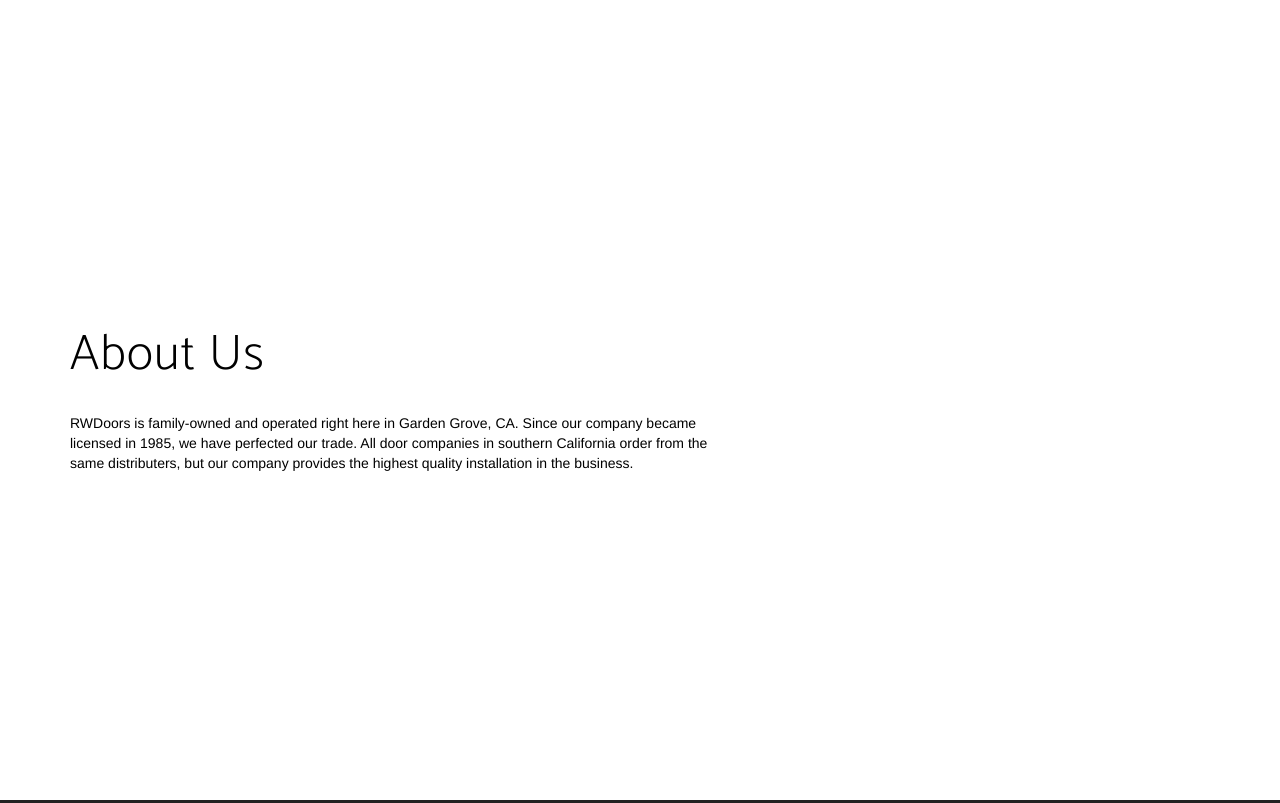
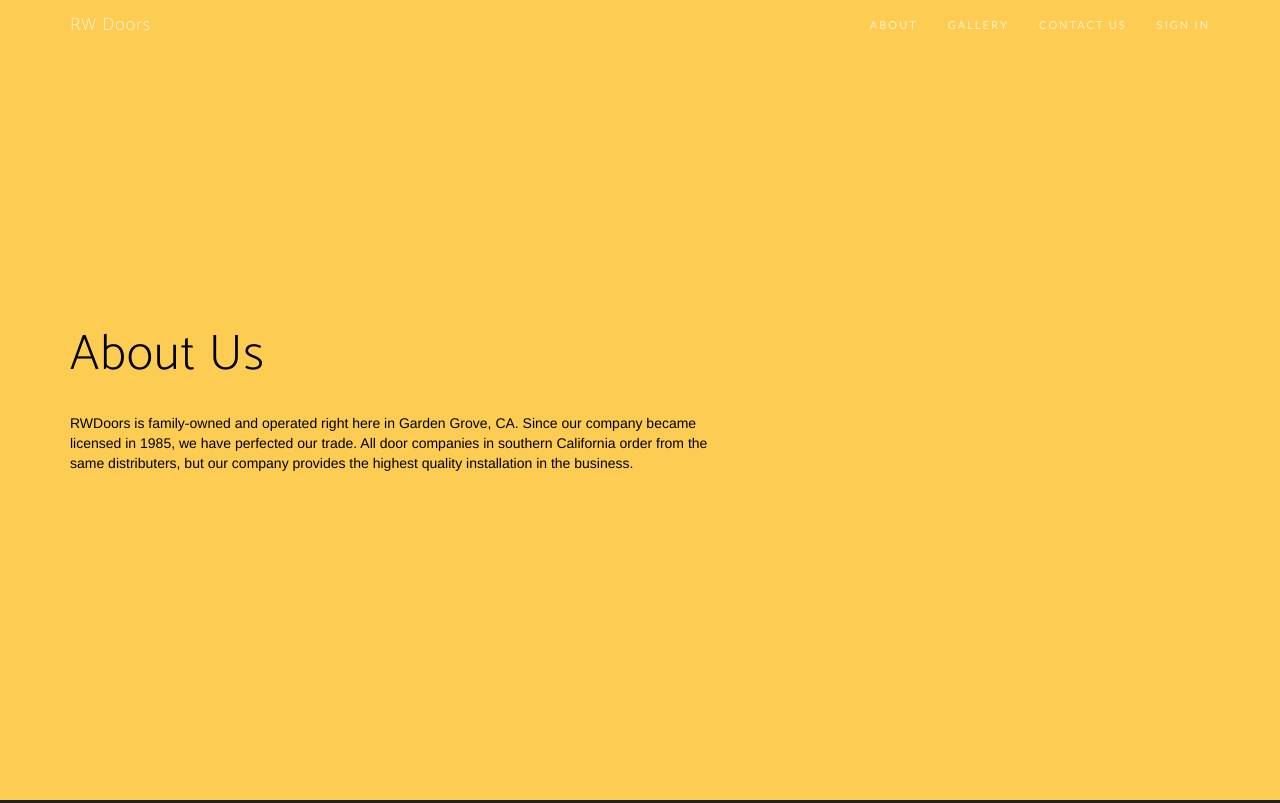
Before and after one commit to kduong781/rwdoors, a website: page public/about.html in a window 1280 px wide. Shown: the top 803 px of the page. Drawn offline with nearby package versions, Linux system fonts and the light colour scheme; a web font is replaced by a local one.

Commit message:
fixed changes

```diff
--- a/public/about.html
+++ b/public/about.html
@@ -50,11 +50,12 @@
                       <a class="page-scroll" href="gallery.html">Gallery</a>
                   </li>
                   <li>
-                      <a class="page-scroll" href="login.html">Order a Door</a>
+                      <a class="page-scroll" href="contact.html">Contact Us</a>
                   </li>
                   <li>
-                      <a class="page-scroll" href="contact.html">Contact Us</a>
+                      <a class="page-scroll" href="login.html">Sign In</a>
                   </li>
+
               </ul>
           </div>
           <!-- /.navbar-collapse -->
@@ -62,12 +63,12 @@
       <!-- /.container-fluid -->
   </nav>
 
-    <header>
+    <header id="about">
         <div class="container">
             <div class="row">
                 <div class="col-sm-7">
                     <div class="header-content">
-                        <div id="about" class="header-content-inner">
+                        <div class="header-content-inner">
                           <h1> About Us </h1>
                             RWDoors is family-owned and operated right here in Garden Grove, CA.
                             Since our company became licensed in 1985, we have perfected our trade.
--- a/public/css/LoginStyle.css
+++ b/public/css/LoginStyle.css
@@ -58,7 +58,7 @@
 .container {
   position: relative;
   z-index: 1;
-  max-width: 300px;
+  /*max-width: 300px;*/
   margin: 0 auto;
 }
 .container:before, .container:after {
--- a/public/css/contact2.css
+++ b/public/css/contact2.css
@@ -128,7 +128,7 @@ center{
 }
 input {
     position: relative;
-    z-index: 9999;
+    z-index: 0;
 }
 
 header {
--- a/public/css/new-age.css
+++ b/public/css/new-age.css
@@ -157,6 +157,10 @@ header {
 
 .home {
     background: url("../img/door.jpeg");
+}
+
+#about {
+  background-color:  #fdcc52;
 }
 
 header .header-content {
```
Also changed, not shown: public/contact.html (+3 -2 lines), public/gallery.html (+3 -2 lines), public/index.html (+3 -2 lines), public/login.html (+3 -2 lines).
